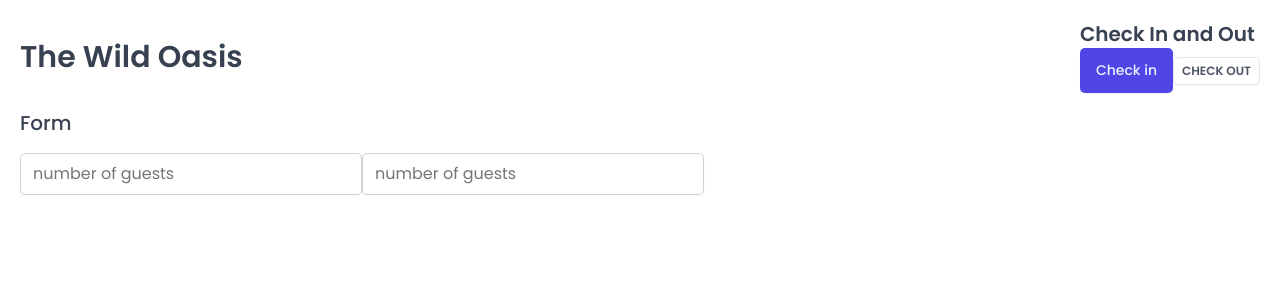
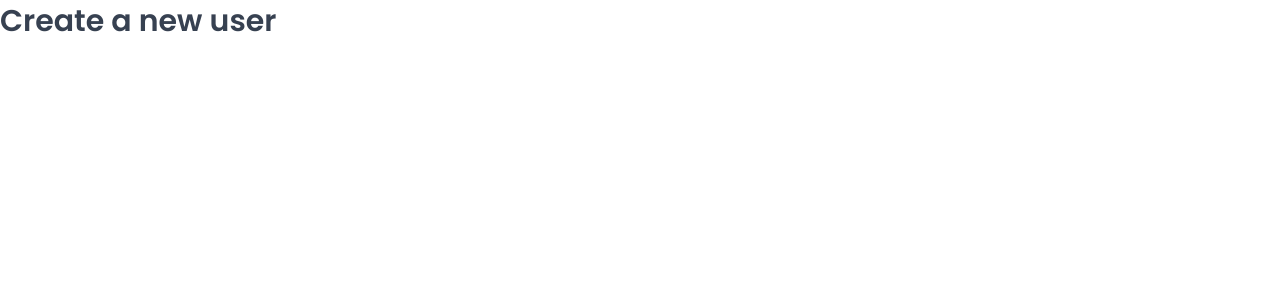
Before and after one commit to klaudiyamileva/the-wild-oasis, a React (Vite) app: page /users in a window 1280 px wide. Shown: the top 300 px of the page. Built offline with nearby package versions, Linux system fonts and the light colour scheme; a web font is replaced by a local one.

Commit message:
set up pages and routes

```diff
--- a/package.json
+++ b/package.json
@@ -12,6 +12,7 @@
   "dependencies": {
     "react": "^18.2.0",
     "react-dom": "^18.2.0",
+    "react-router-dom": "^6.16.0",
     "styled-components": "^6.0.8"
   },
   "devDependencies": {
--- a/src/App.jsx
+++ b/src/App.jsx
@@ -1,41 +1,33 @@
-import styled from "styled-components";
+import { BrowserRouter, Navigate, Route, Routes } from "react-router-dom";
+import Dashboard from "./pages/Dashboard";
+import Bookings from "./pages/Bookings";
+import Cabins from "./pages/Cabins";
+import Users from "./pages/Users";
+import Settings from "./pages/Settings";
+import Account from "./pages/Account";
+import Login from "./pages/Login";
+import PageNotFound from "./pages/PageNotFound";
 import GlobalStyles from "./styles/GlobalStyles";
-import Button from "./ui/Button";
-import Input from "./ui/Input";
-import Heading from "./ui/Heading";
-import Row from "./ui/Row";
-
-const StyledApp = styled.div`
-  padding: 20px;
-`;
 
 function App() {
   return (
     <>
       <GlobalStyles />
-      <StyledApp>
-        <Row>
-          <Row type="horizontal">
-            <Heading as="h1">The Wild Oasis</Heading>
-            <div>
-              <Heading as="h2">Check In and Out</Heading>
-              <Button>Check in</Button>
-              <Button variation='secondary' size='small'>Check out</Button>
-            </div>
-          </Row>
-
-          <Row>
-            <Heading as="h3">Form</Heading>
-            <form>
-              <Input type="number" placeholder="number of guests" />
-              <Input type="number" placeholder="number of guests" />
-            </form>
-          </Row>
-        </Row>
-      </StyledApp>
+      <BrowserRouter>
+        <Routes>
+          <Route index element={<Navigate replace to="/dashboard" />} />
+          <Route path="dashboard" element={<Dashboard />} />
+          <Route path="bookings" element={<Bookings />} />
+          <Route path="cabins" element={<Cabins />} />
+          <Route path="users" element={<Users />} />
+          <Route path="settings" element={<Settings />} />
+          <Route path="account" element={<Account />} />
+          <Route path="login" element={<Login />} />
+          <Route path="*" element={<PageNotFound />} />
+        </Routes>
+      </BrowserRouter>
     </>
   );
 }
 
-
 export default App;
--- a/src/pages/Users.jsx
+++ b/src/pages/Users.jsx
@@ -1,7 +1,7 @@
 import Heading from "../ui/Heading";
 
-function NewUsers() {
+function Users() {
   return <Heading as="h1">Create a new user</Heading>;
 }
 
-export default NewUsers;
+export default Users;
```
Also changed, not shown: 1 other file (tests, documents, lock files or other folders).
